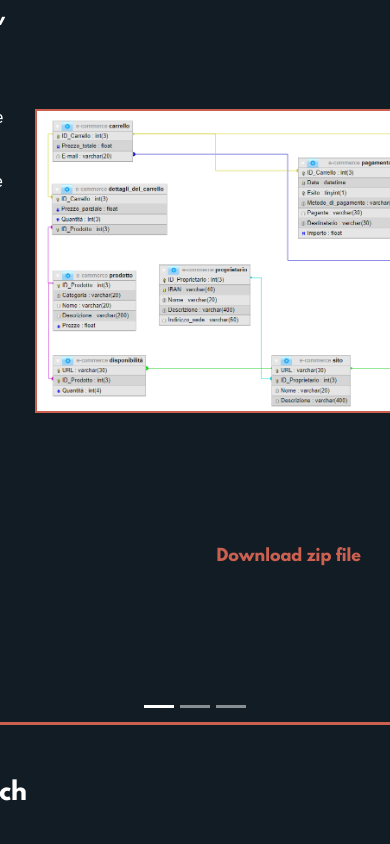
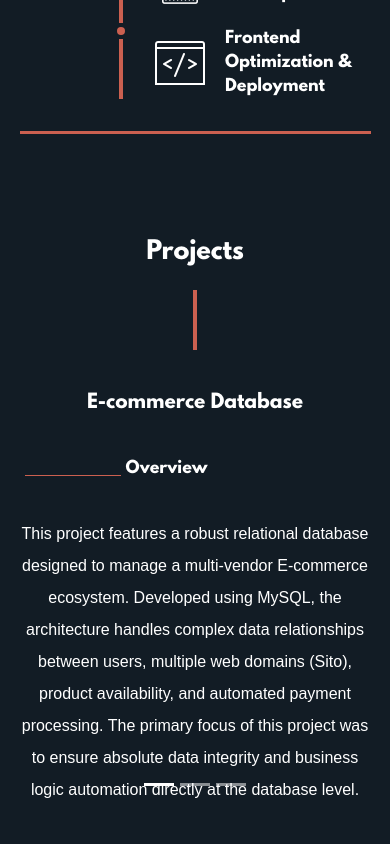
Before and after one commit to Thelink9412/personal-portfolio-front-end, a React (Vite) app: page / in a window 390 px wide. Shown: the part 1860-2704 px from the top of the page. Built offline with nearby package versions, Linux system fonts and the light colour scheme.

Commit message:
Optimized projects and contact section on mobile

```diff
--- a/src/assets/styles/about.css
+++ b/src/assets/styles/about.css
@@ -5,7 +5,7 @@
   align-items: center;
 }
 
-@media (max-width: 768px) {
+@media (max-width: 500px) {
   .about{
     display: flex;
     flex-direction: column-reverse;
--- a/src/assets/styles/contacts.css
+++ b/src/assets/styles/contacts.css
@@ -5,10 +5,20 @@
   align-items: center;
   justify-content: center;
   margin: 30px 0;
+  text-align: center;
 }
 
 .contacts .contact-me-container{
   display: flex;
+}
+
+@media (max-width : 500px) {
+  .contacts .contact-me-container{
+    width: 100vw;
+    flex-direction: column;
+    align-items: center;
+    gap: 4em;
+  }
 }
 
 .contacts .contact-me-container .contact-me-direct-links{
--- a/src/assets/styles/projects.scss
+++ b/src/assets/styles/projects.scss
@@ -8,6 +8,7 @@
 @import 'react-medium-image-zoom/dist/styles.css';
 
 .projects{
+  width: 100vw;
   text-align: center;
   display: flex;
   flex-direction: column;
@@ -16,20 +17,57 @@
 
 .projects .projects-carousel{
   margin: 20px 0;
+  width: 100%;
 }
 
-.projects .database-project, .projects .ux-ui-project{
+.projects .database-project{
   display: flex;
 }
+
 
 .projects .project-description{
   width: 50%;
   height: 100%;
+  margin: 40px;
+}
+
+@media (max-width : 500px) {
+    .projects .database-project{
+      flex-direction: column;
+    }
+
+    .database-project .project-description{
+      width: 100% !important;
+      margin: 0;
+    }
+
+    .internal-carousel{
+      margin: 0 20px;
+    }
+
+    .img-container img{
+      width: 90vw;
+      margin: 0 !important;
+    }
+
+    .ux-ui-project{
+      flex-direction: column;
+      align-items: center;
+    }
+
+    .ux-ui-project .project-description{
+      width: 90%;
+    }
+
+    .ux-ui-project .vertical-line{
+      display: none;
+    }
 }
 
 .custom-carousel-container {
   padding: 0 60px;
   position: relative;
+  width: 100vw;
 }
 
 .custom-carousel-container .carousel-control-prev {
@@ -100,7 +138,8 @@
 
 .ux-ui-project{
   display: flex;
-  flex-direction: row;
+  width: 100%;
+  // flex-direction: row;
   margin-bottom: 40px;
 }
 
@@ -117,4 +156,22 @@
 .game-project{
   display: flex;
   flex-direction: column;
+  align-items: center;
 }
+
+.game-project h4{
+  align-self: flex-start;
+  margin-left: 40px;
+}
+
+.game-project .project-description{
+  width: 100%;
+  margin: 0;
+  display: flex;
+  flex-direction: column;
+  align-items: center;
+}
+
+.game-project p{
+  width: 90%;
+}
--- a/src/components/projects/DBProject.jsx
+++ b/src/components/projects/DBProject.jsx
@@ -43,7 +43,7 @@ function DBProject() {
                     <img
                         src={DBScheme}
                         alt="Database Schema"
-                        className="img-fluid rounded shadow cursor-zoom-in"
+                        className="cursor-zoom-in"
                         style={{ border: '2px solid var(--highlight-elements-color)', maxHeight: '300px', marginLeft: '30px' }}
                     />
                 </Zoom>
--- a/src/components/projects/GameProject.jsx
+++ b/src/components/projects/GameProject.jsx
@@ -4,7 +4,8 @@ function GameProject() {
 
     return (
         <div className='game-project'>
-            <img src={gameLogo} alt="Game Logo" style={{ width: '100%', borderRadius: '15px' }} />
+            <img src={gameLogo} alt="Game Logo" style={{ width: '90%', borderRadius: '15px' }} />
+            <section className='project-description'>
                 <h4>Overview</h4>
                 <p>
                     Crystal of Fate is a room-based Tower Defense focused on strategic positioning and resource management.
@@ -13,6 +14,7 @@ function GameProject() {
                     each consisting of 4 tactical rounds, challenging players to adapt their strategy to unpredictable threats.
                     Developed using <b>Unity Engine</b> and <b>C#</b>
                 </p>
+            </section>
             <a href="https://thelink9412.itch.io/crystal-of-fate" target='blank' className='game-link hoverable-link'>Go to itch.io page</a>
         </div>
     )
--- a/src/global.css
+++ b/src/global.css
@@ -85,7 +85,7 @@ p{
 }
 
 .horizontal-divider{
-  width: 90%;
+  width: 90vw;
   height: 3px;
   background-color: var(--highlight-elements-color);
   border: none;
```
Lines whose indentation alone changed are shown as unchanged.
